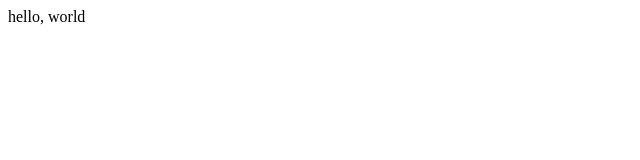
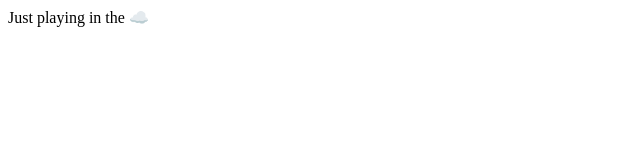
Before and after one commit to mamercad/analogpuddle.cloud, a plain HTML site: page docs/index.html in a window 1280 px wide. Shown: the full height of the page, 0-640 px from the left. Drawn offline with Linux system fonts and the light colour scheme.

Commit message:
Update `docs/index.html`

```diff
--- a/docs/index.html
+++ b/docs/index.html
@@ -4,6 +4,6 @@
     <title>analogpuddle.cloud</title>
   </head>
   <body>
-    hello, world
+    Just playing in the ☁️
   </body>
 </html>
```
